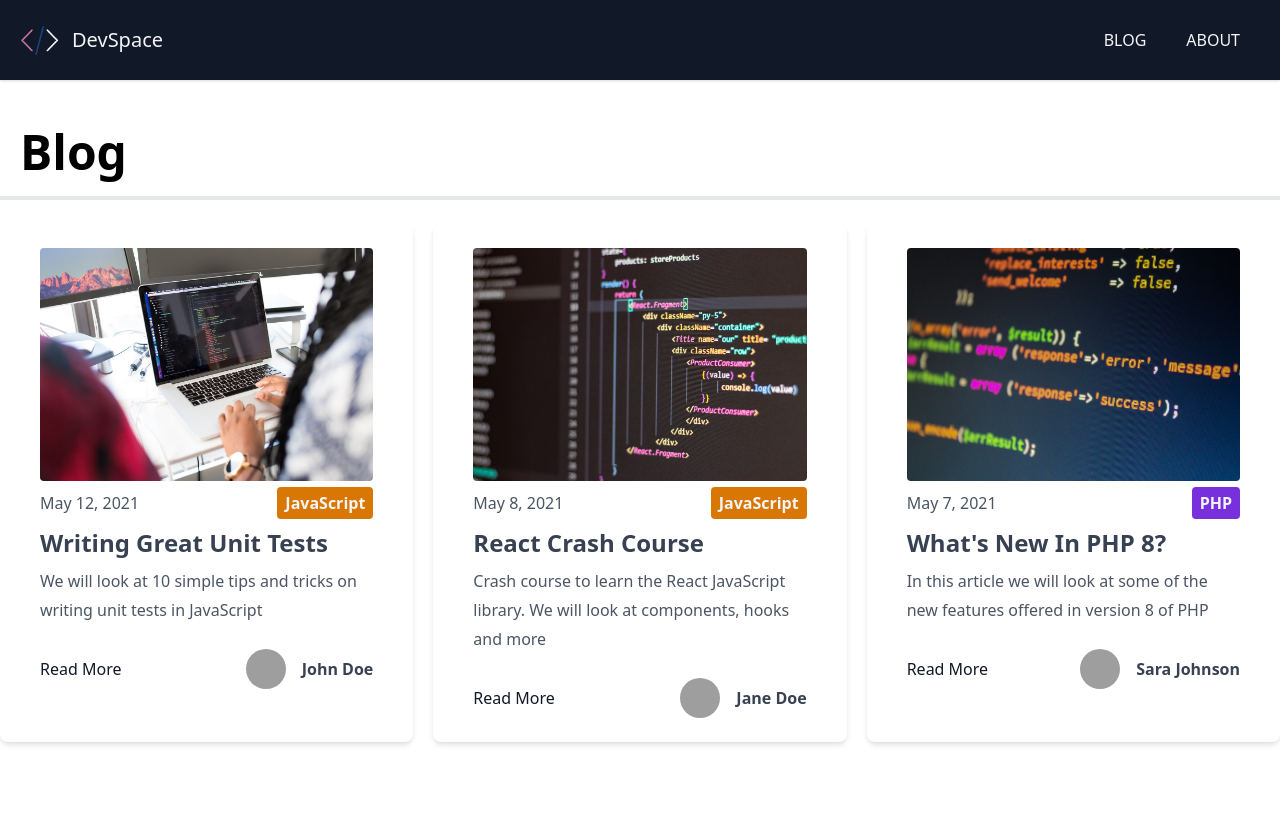
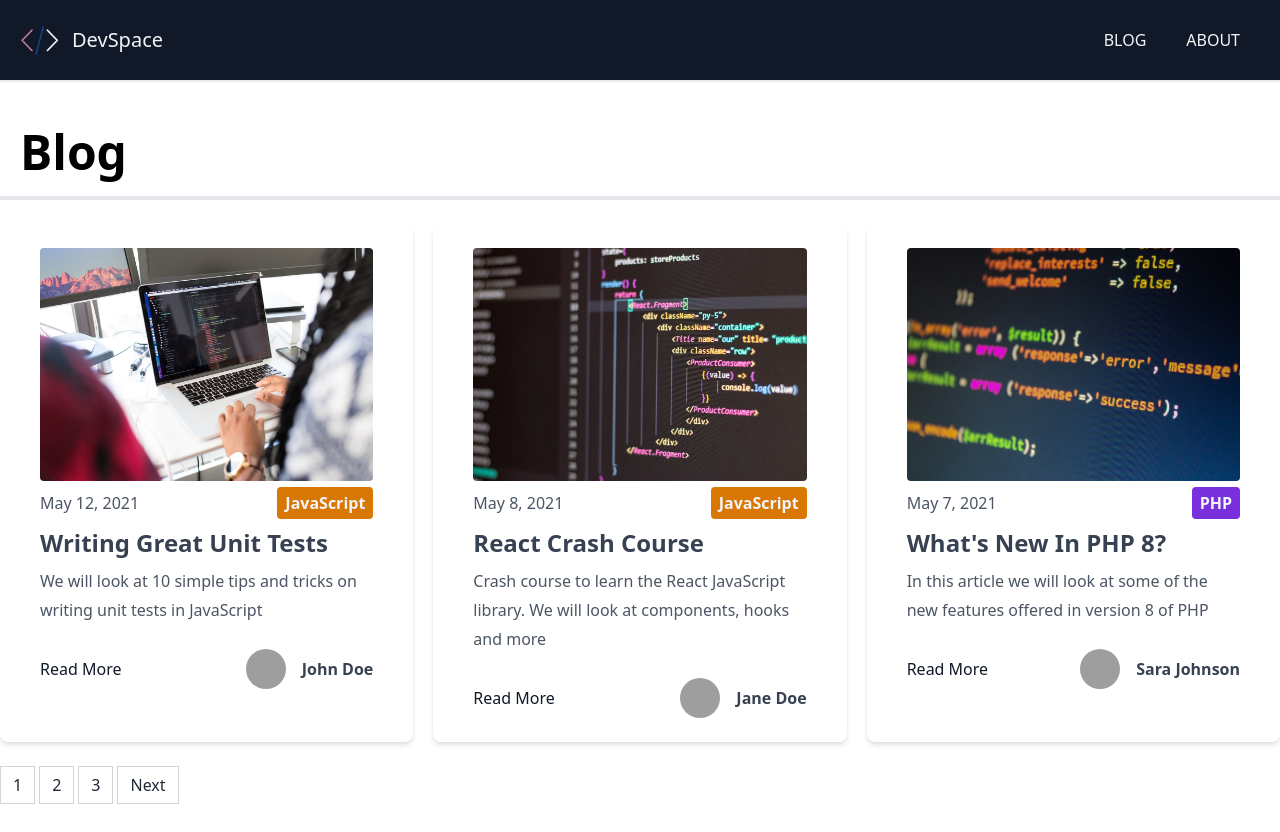
Before and after one commit to Addy-Michael/blog, a Next.js app: page /blog/page/1 in a window 1280 px wide. Before the commit the page ends 800 px from the top, so only its background shows below. Built offline with nearby package versions, Linux system fonts and the light colour scheme; grey boxes are pictures that could not be loaded.

Commit message:
category page added

```diff
--- /dev/null
+++ b/components/Pagination.js
@@ -0,0 +1,41 @@
+/* eslint-disable @next/next/link-passhref */
+import Link from "next/link";
+
+export default function Pagination({ currentPage, numPages }) {
+  const isFirst = currentPage === 1;
+  const isLast = currentPage === numPages;
+  const prevPage = `/blog/page/${currentPage - 1}`;
+  const nextPage = `/blog/page/${currentPage + 1}`;
+
+  if (numPages === 1) return <></>;
+
+  return (
+    <div className='mt-6'>
+      <ul className='flex pl-0 list-none my-2'>
+        {!isFirst && (
+          <Link href={prevPage}>
+            <li className='relative block py-2 px-3 leading-tight bg-white border border-gray-300 text-gray-800 mr-1 hover:bg-gray-200 cursor-pointer'>
+              Previous
+            </li>
+          </Link>
+        )}
+
+        {Array.from({ length: numPages }, (_, i) => (
+          <Link href={`/blog/page/${i + 1}`} key={i}>
+            <li className='relative block py-2 px-3 leading-tight bg-white border border-gray-300 text-gray-800 mr-1 hover:bg-gray-200 cursor-pointer'>
+              {i + 1}
+            </li>
+          </Link>
+        ))}
+
+        {!isLast && (
+          <Link href={nextPage}>
+            <li className='relative block py-2 px-3 leading-tight bg-white border border-gray-300 text-gray-800 mr-1 hover:bg-gray-200 cursor-pointer'>
+              Next
+            </li>
+          </Link>
+        )}
+      </ul>
+    </div>
+  );
+}
--- /dev/null
+++ b/pages/blog/category/[category_name].js
@@ -0,0 +1,76 @@
+import fs from "fs";
+import path from "path";
+import Link from "next/link";
+import matter from "gray-matter";
+import Layout from "@/components/Layout";
+import Post from "@/components/Post";
+import { sortByDate } from "@/utils/index";
+
+export default function CategoryBlogPage({ posts, categoryName }) {
+  return (
+    <Layout>
+      <h1 className='text-5xl border-b-4 p-5 font-bold'>
+        Posts in {categoryName}
+      </h1>
+
+      <div className='grid md:grid-cols-2 lg:grid-cols-3 gap-5'>
+        {posts.map((post, index) => (
+          <Post key={index} post={post} />
+        ))}
+      </div>
+    </Layout>
+  );
+}
+
+export async function getStaticPaths() {
+  const files = fs.readdirSync(path.join("posts"));
+
+  const categories = files.map((filename) => {
+    const markdownWithMeta = fs.readFileSync(
+      path.join("posts", filename),
+      "utf-8"
+    );
+
+    const { data: frontmatter } = matter(markdownWithMeta);
+
+    return frontmatter.category.toLowerCase();
+  });
+
+  const paths = categories.map((category) => ({
+    params: { category_name: category },
+  }));
+
+  return { paths, fallback: false };
+}
+
+export async function getStaticProps({ params: { category_name } }) {
+  const files = fs.readdirSync(path.join("posts"));
+
+  const posts = files.map((filename) => {
+    const slug = filename.replace(".md", "");
+
+    const markdownWithMeta = fs.readFileSync(
+      path.join("posts", filename),
+      "utf-8"
+    );
+
+    const { data: frontmatter } = matter(markdownWithMeta);
+
+    return {
+      slug,
+      frontmatter,
+    };
+  });
+
+  //   Filter post by category
+  const categoryPosts = posts.filter(
+    (post) => post.frontmatter.category.toLowerCase() === category_name
+  );
+
+  return {
+    props: {
+      posts: categoryPosts.sort(sortByDate),
+      categoryName: category_name,
+    },
+  };
+}
--- a/pages/blog/page/[page_index].js
+++ b/pages/blog/page/[page_index].js
@@ -4,10 +4,11 @@ import Link from "next/link";
 import matter from "gray-matter";
 import Layout from "../../../components/Layout";
 import Post from "../../../components/Post";
+import Pagination from "../../../components/Pagination";
 import { sortByDate } from "../../../utils";
 import { POSTS_PER_PAGE } from "../../../config/index";
 
-export default function BlogPage({ posts, numPage, currentPage }) {
+export default function BlogPage({ posts, numPages, currentPage }) {
   return (
     <Layout>
       <h1 className='text-5xl border-b-4 p-5 font-bold'>Blog</h1>
@@ -17,6 +18,8 @@ export default function BlogPage({ posts, numPage, currentPage }) {
           <Post key={index} post={post} />
         ))}
       </div>
+
+      <Pagination currentPage={currentPage} numPages={numPages} />
     </Layout>
   );
 }
--- a/pages/index.js
+++ b/pages/index.js
@@ -2,9 +2,9 @@ import fs from "fs";
 import path from "path";
 import Link from "next/link";
 import matter from "gray-matter";
-import Layout from "../components/Layout";
-import Post from "../components/Post";
-import { sortByDate } from "../utils";
+import Layout from "@/components/Layout";
+import Post from "@/components/Post";
+import { sortByDate } from "@/utils/index";
 
 export default function Home({ posts }) {
   return (
```
Also changed, not shown: jsconfig.json (added, +10 -0 lines).
